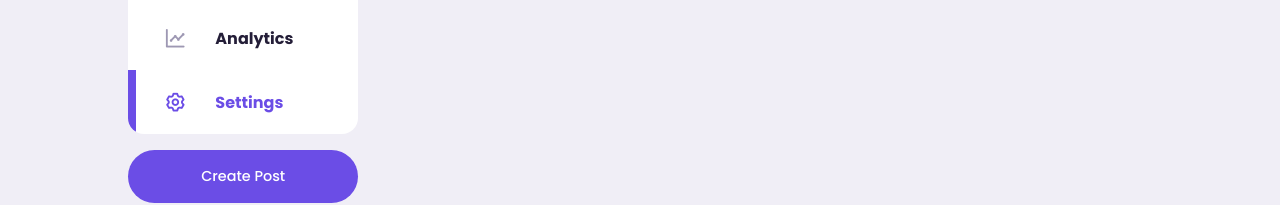
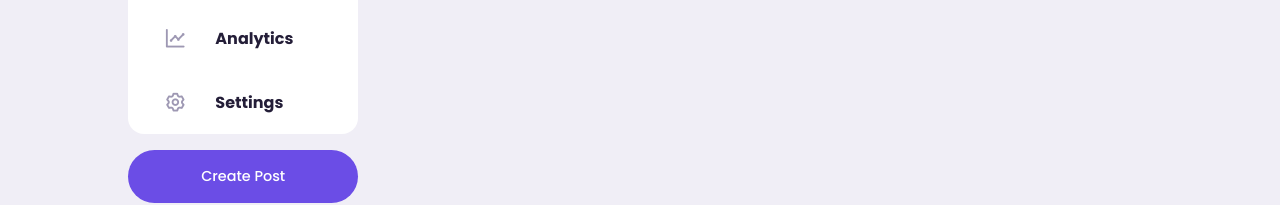
Before and after one commit to Tally2014/ResponsiveSocialMediaWebsite, a plain HTML site: page index.html in a window 1280 px wide. Shown: the part 498-703 px from the top of the page. Drawn offline with nearby package versions, Linux system fonts and the light colour scheme.

Commit message:
Diactivate Settings class='menu-item active'

```diff
--- a/index.html
+++ b/index.html
@@ -107,7 +107,7 @@
                     <a class="menu-item">
                         <span><i class="uil uil-chart-line"></i></span><h3>Analytics</h3>
                     </a>
-                    <a class="menu-item active">
+                    <a class="menu-item">
                         <span><i class="uil uil-setting"></i></span><h3>Settings</h3>
                     </a>
                 </div>
```
